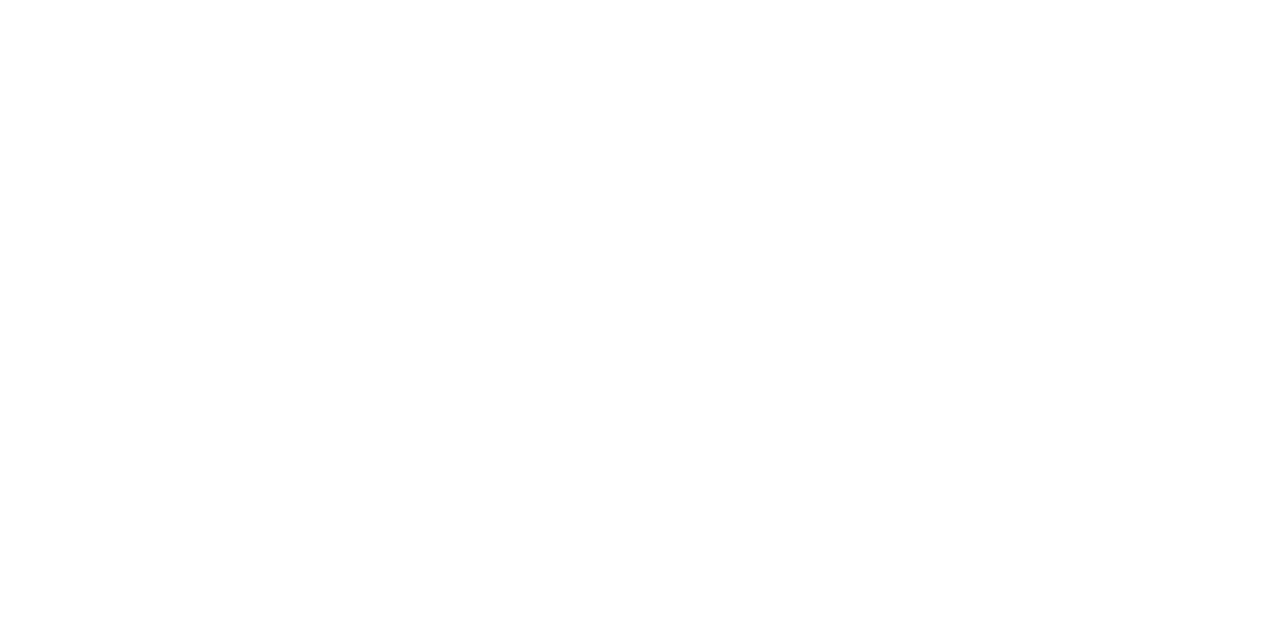
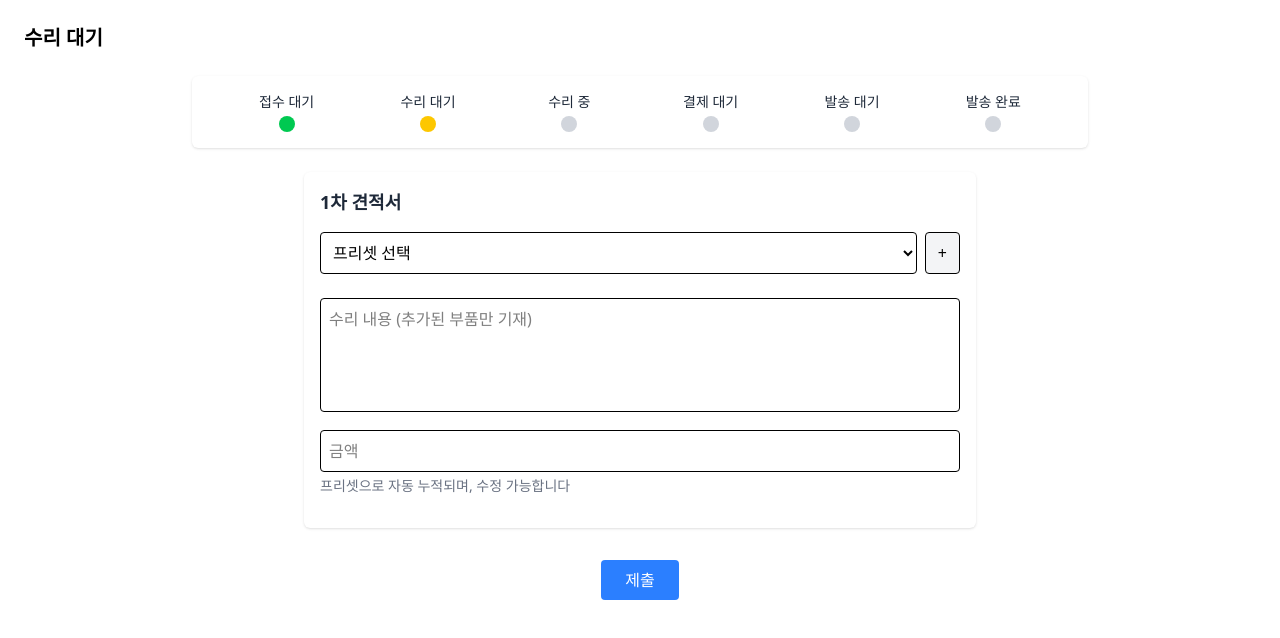
Before and after one commit to cTosMaster/Re-Pair, a React (Vite) app in the folder frontend/: page /2 in a window 1280 px wide. Before the commit this address had no page. Shown: the top 638 px of the page. Built offline with nearby package versions, Linux system fonts and the light colour scheme.

Commit message:
frontend/김상윤/1차 견적서 컴포넌트 완성

```diff
--- a/frontend/src/App.jsx
+++ b/frontend/src/App.jsx
@@ -1,6 +1,7 @@
 import { BrowserRouter, Routes, Route } from "react-router-dom";
 import MyAsset_Button from "/src/components/MyAsset_Button";
-import PendingApprovalPage from "./pages/repairDetail/PendingApprovalPage.jsx";
+import PendingApprovalPage from "./pages/repairDetail/pendingApprovalPage.jsx";
+import WaitingForRepairPage from "./pages/repairDetail/WaitingForRepairPage.jsx";
 
 function App() {
 
@@ -9,6 +10,7 @@
       <Routes>
         <Route path="/" element={<MyAsset_Button />} />
         <Route path="/1" element={<PendingApprovalPage />} />
+        <Route path="/2" element={<WaitingForRepairPage />} />
       </Routes>
     </BrowserRouter>
   )
--- /dev/null
+++ b/frontend/src/components/FirstEstimateForm.jsx
@@ -0,0 +1,97 @@
+import { useState } from "react";
+
+const FirstEstimateForm = ({ presetOptions = [] }) => {
+  const [selectedId, setSelectedId] = useState("");
+  const [selectedPresets, setSelectedPresets] = useState([]);
+  const [description, setDescription] = useState("");
+  const [customPrice, setCustomPrice] = useState(""); // 빈 문자열로 초기화
+
+  const handleAddPreset = () => {
+    const selected = presetOptions.find((p) => p.id === Number(selectedId));
+    if (selected && !selectedPresets.some((p) => p.id === selected.id)) {
+      const newList = [...selectedPresets, selected];
+      setSelectedPresets(newList);
+
+      // 기존 금액이 숫자일 경우에만 누적
+      const currentPrice = Number(customPrice);
+      const newPrice = !isNaN(currentPrice) ? currentPrice + selected.price : selected.price;
+      setCustomPrice(newPrice);
+    }
+    setSelectedId(""); // 초기화
+  };
+
+  const handleRemovePreset = (id) => {
+    const removedPreset = selectedPresets.find(p => p.id === id);
+    const newList = selectedPresets.filter((p) => p.id !== id);
+    setSelectedPresets(newList);
+
+    // 금액에서 해당 프리셋 가격만큼 차감
+    const currentPrice = Number(customPrice);
+    const newPrice = !isNaN(currentPrice) ? currentPrice - (removedPreset?.price || 0) : "";
+    setCustomPrice(newPrice < 0 ? 0 : newPrice);
+  };
+
+  return (
+    <div className="bg-white p-4 rounded-md shadow w-full max-w-2xl mx-auto">
+      <h2 className="text-lg font-semibold mb-4 text-gray-800">1차 견적서</h2>
+
+      {/* 프리셋 선택 */}
+      <div className="flex items-center gap-2 mb-3">
+        <select
+          value={selectedId}
+          onChange={(e) => setSelectedId(e.target.value)}
+          className="flex-1 border rounded p-2"
+        >
+          <option value="">프리셋 선택</option>
+          {presetOptions.map((p) => (
+            <option key={p.id} value={p.id}>
+              {p.name}
+            </option>
+          ))}
+        </select>
+        <button
+          onClick={handleAddPreset}
+          className="px-3 py-2 border rounded bg-gray-100 hover:bg-gray-200"
+        >
+          +
+        </button>
+      </div>
+
+      {/* 선택된 프리셋 목록 */}
+      <div className="flex flex-wrap gap-2 mb-3">
+        {selectedPresets.map((p) => (
+          <div
+            key={p.id}
+            className="flex items-center gap-1 bg-gray-800 text-white px-2 py-1 rounded text-sm"
+          >
+            {p.name}
+            <button onClick={() => handleRemovePreset(p.id)}>×</button>
+          </div>
+        ))}
+      </div>
+
+      {/* 수리 내용 */}
+      <textarea
+        value={description}
+        onChange={(e) => setDescription(e.target.value)}
+        rows={4}
+        className="w-full border rounded p-2 resize-none mb-3"
+        placeholder="수리 내용 (추가된 부품만 기재)"
+      />
+
+      {/* 금액 */}
+      <input
+        type="text"
+        value={customPrice}
+        onChange={(e) => setCustomPrice(e.target.value)}
+        className="w-full border rounded p-2 mb-1"
+        placeholder="금액"
+      />
+      <div className="text-sm text-gray-500 mb-4">
+        프리셋으로 자동 누적되며, 수정 가능합니다
+      </div>
+    </div>
+  );
+};
+
+export default FirstEstimateForm;
--- a/frontend/src/components/repairDetail/RepairProgress.jsx
+++ b/frontend/src/components/RepairProgress.jsx
@@ -1,4 +1,4 @@
-import { RepairStepLabels, RepairStatusMap } from "../../constants/repairStatus.js";
+import { RepairStepLabels, RepairStatusMap } from "../constants/repairStatus.js";
 
 function RepairProgress({ statusCode }) {
   const step = RepairStatusMap[statusCode];
--- a/frontend/src/pages/repairDetail/PendingApprovalPage.jsx
+++ b/frontend/src/pages/repairDetail/PendingApprovalPage.jsx
@@ -1,12 +1,12 @@
 import { useState } from "react";
-import RepairProgress from "../../components/repairDetail/RepairProgress";
+import RepairProgress from "../../components/RepairProgress";
 import RepairRequestForm from "../../components/RepairRequestForm";
 import RepairEngineerSelector from "../../components/RepairEngineerSelector";
 import { RepairStatusMap } from "../../constants/repairStatus";
 
 function PendingApprovalPage() {
   // 🧪 테스트용 사용자 권한 및 상태 코드
-  const role = "USER"; // "USER" | "ENGINEER" | "CUSTOMER"
+  const role = "CUSTOMER"; // "USER" | "ENGINEER" | "CUSTOMER"
   const statusCode = "PENDING_APPROVAL"; // "PENDING_APPROVAL" | "WAITING_FOR_REPAIR" | ...
 
   // 현재 스텝 (숫자)
--- /dev/null
+++ b/frontend/src/pages/repairDetail/WaitingForRepairPage.jsx
@@ -0,0 +1,69 @@
+import { useState } from "react";
+import RepairProgress from "../../components/RepairProgress";
+import FirstEstimateForm from "../../components/FirstEstimateForm";
+import { RepairStatusMap } from "../../constants/repairStatus";
+
+function WaitingForRepairPage() {
+  // 🧪 테스트용 데이터
+  const role = "CUSTOMER"; // "CUSTOMER" | "ENGINEER" | "USER"
+  const statusCode = "WAITING_FOR_REPAIR"; // 상태 코드
+
+  const step = RepairStatusMap[statusCode];
+  const isUser = role === "USER";
+  const isBeyondWaiting = step > RepairStatusMap.WAITING_FOR_REPAIR;
+  const readOnly = isBeyondWaiting; // ✅ 상태 기준으로 readOnly 여부 결정
+
+  const presetOptions = [
+    { id: 1, name: "갤럭시 CPU", price: 80000 },
+    { id: 2, name: "갤럭시 RAM F512", price: 50000 },
+    { id: 3, name: "배터리 교체", price: 30000 },
+  ];
+
+  const [estimateData, setEstimateData] = useState(null);
+
+  const handleEstimateSubmit = (data) => {
+    setEstimateData(data);
+    console.log("제출된 견적서:", data);
+  };
+
+  return (
+    <div className="p-6 space-y-6">
+      <h2 className="text-xl font-bold">수리 대기</h2>
+
+      {/* ✅ Stepper는 항상 표시 */}
+      <RepairProgress statusCode={statusCode} />
+
+      {/* ✅ USER: 메시지만 표시 */}
+      {isUser && !isBeyondWaiting ? (
+        <div className="text-center text-gray-600 mt-8">
+          현재 고객님의 물품의 1차 견적을 작성중입니다.
+          <br />
+          추가로 수리기사와 유선 상담이 있을 예정입니다.
+        </div>
+      ) : (
+        <>
+          {/* ✅ 모든 역할에서 견적서 폼 표시, 단 수정 가능 여부는 상태에 따라 결정 */}
+          <FirstEstimateForm
+            presetOptions={presetOptions}
+            onSubmit={handleEstimateSubmit}
+            readOnly={readOnly}
+          />
+
+          {/* ✅ 상태가 수리 대기 이하일 때만 버튼 표시 */}
+          {!isBeyondWaiting && (
+            <div>
+              <button
+                onClick={() => handleEstimateSubmit(estimateData)}
+                className="block w-fit mx-auto mt-8 px-6 py-2 bg-blue-500 text-white rounded hover:bg-blue-600 transition"
+              >
+                제출
+              </button>
+            </div>
+          )}
+        </>
+      )}
+    </div>
+  );
+}
+
+export default WaitingForRepairPage;
```
